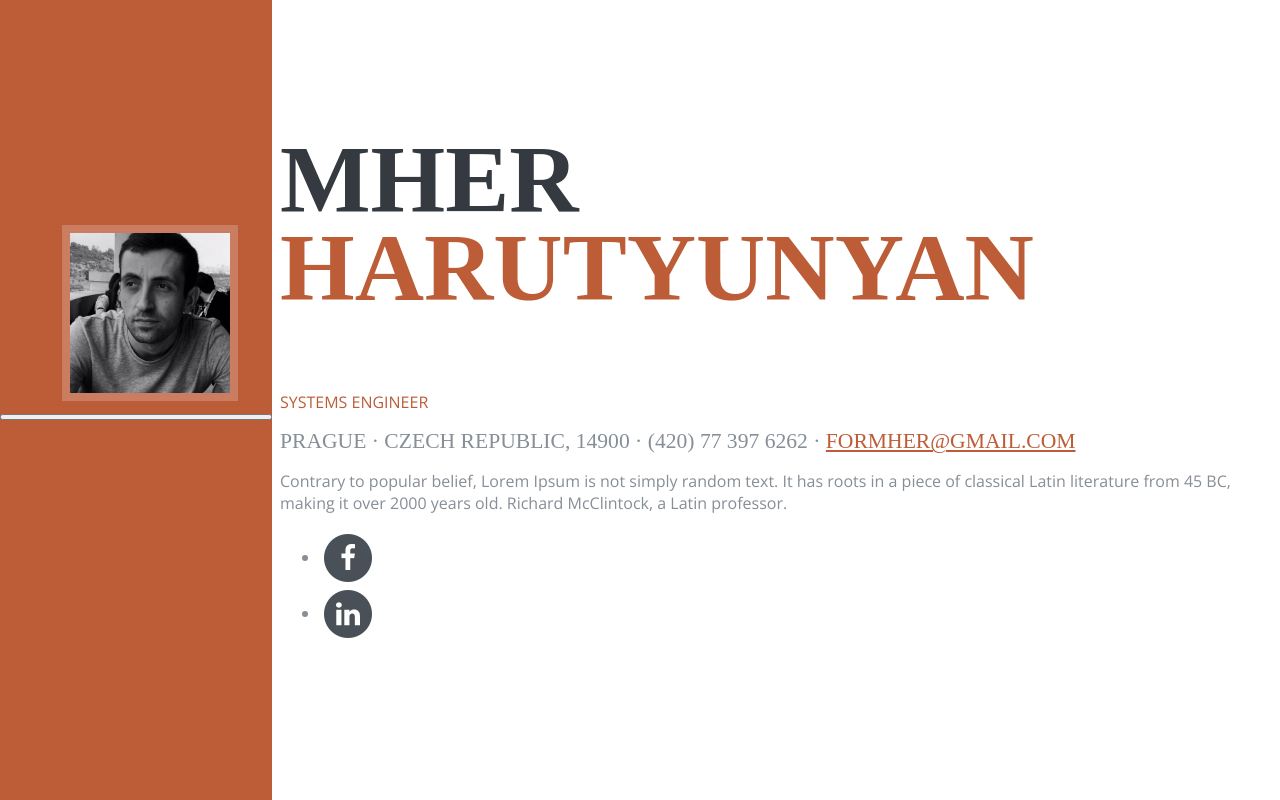
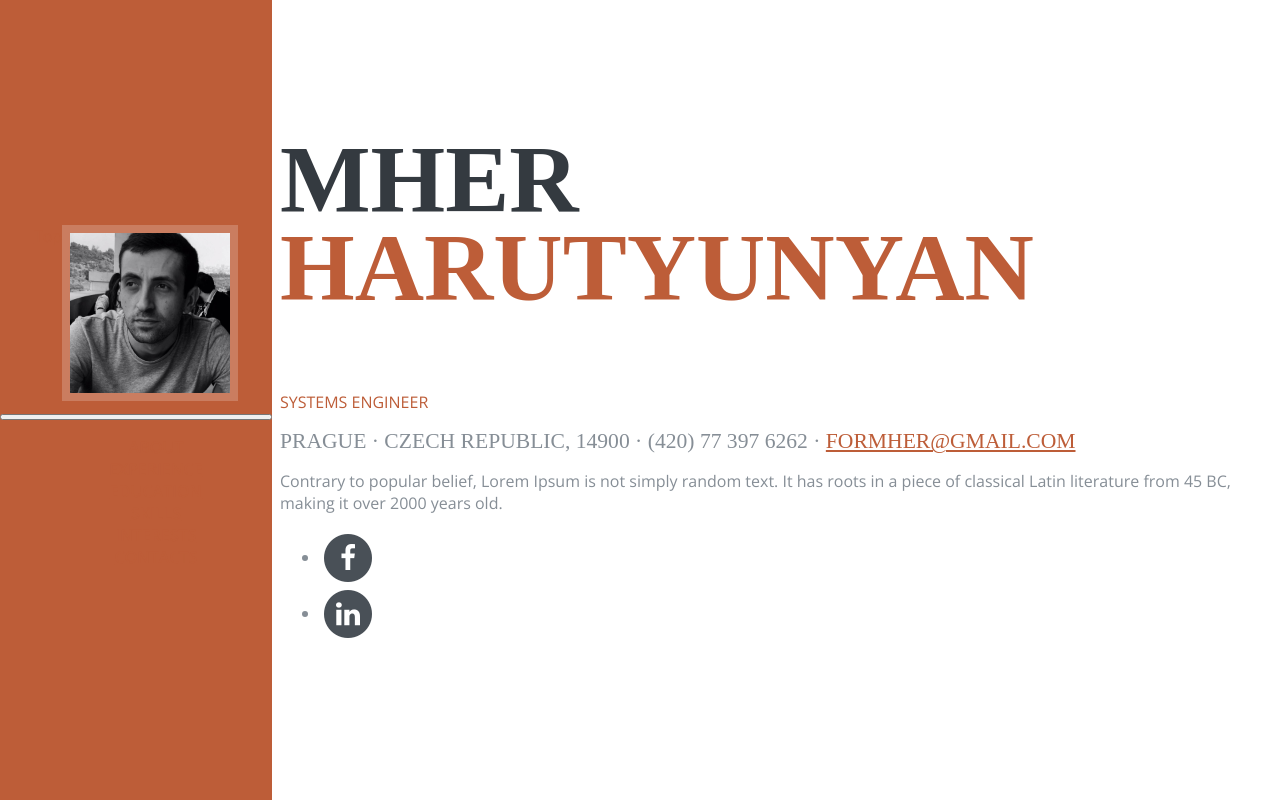
Before and after one commit to formher/cv, a website with bundled scripts: page index.html in a window 1280 px wide. Shown: the top 800 px of the page. Built offline with nearby package versions, Linux system fonts and the light colour scheme; a web font is replaced by a local one.

Commit message:
text edit

```diff
--- a/index.html
+++ b/index.html
@@ -86,7 +86,7 @@
           <div class="subheading mb-5">Prague · Czech Republic, 14900 · (420) 77 397 6262 ·
             <a href="mailto:formher@gmail.com">formher@gmail.com</a>
           </div>
-          <p class="mb-5">Contrary to popular belief, Lorem Ipsum is not simply random text. It has roots in a piece of classical Latin literature from 45 BC, making it over 2000 years old. Richard McClintock, a Latin professor.</p>
+          <p class="mb-5">Contrary to popular belief, Lorem Ipsum is not simply random text. It has roots in a piece of classical Latin literature from 45 BC, making it over 2000 years old.</p>
           <ul class="list-inline list-social-icons mb-0">
             <li class="list-inline-item">
               <a href="https://www.facebook.com/mheronline">
```
